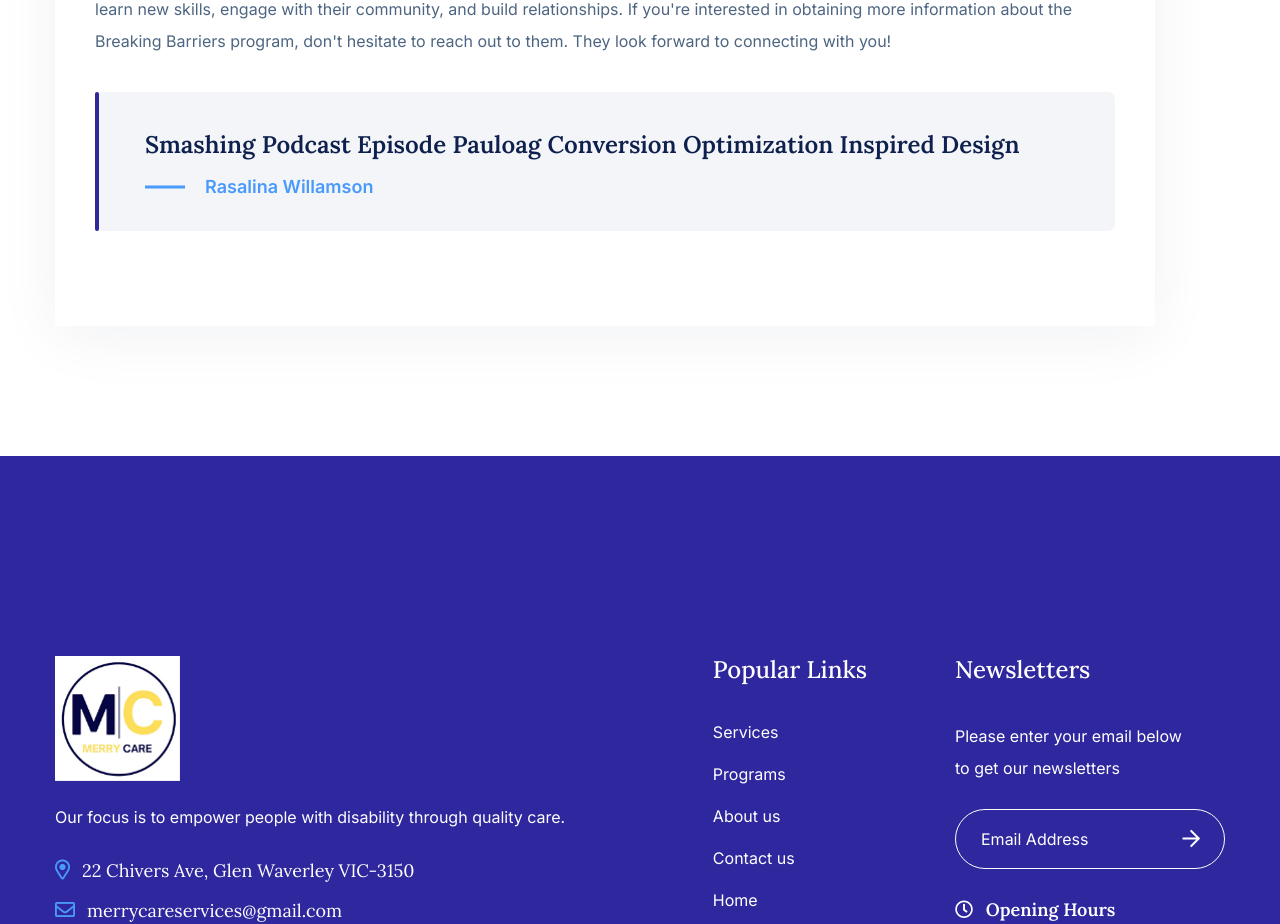
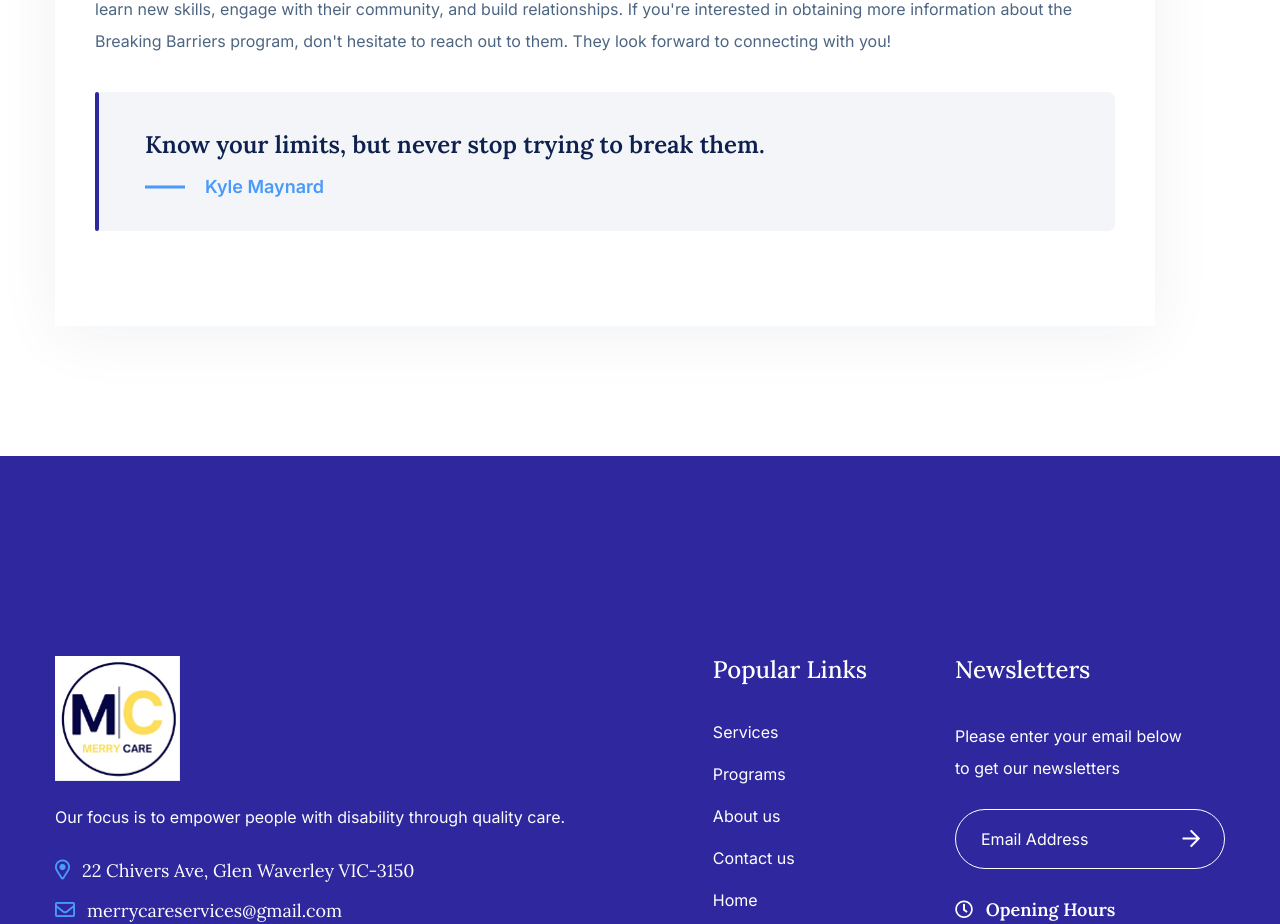
Before and after one commit to Guneetparam/MerryCare, a Next.js app: page /blog-details in a window 1280 px wide. Shown: the part 2175-3099 px from the top of the page. Built offline with nearby package versions, Linux system fonts and the light colour scheme.

Commit message:
Quote change in blog.

```diff
--- a/pages/blog-details.js
+++ b/pages/blog-details.js
@@ -94,10 +94,9 @@ const BlogDetails = () => {
                     </p>
                     <blockquote>
                       <p>
-                        Smashing Podcast Episode Pauloag Conversion Optimization
-                        Inspired Design
+                      Know your limits, but never stop trying to break them.
                       </p>
-                      <cite>Rasalina Willamson</cite>
+                      <cite>Kyle Maynard</cite>
                     </blockquote>
                   </div>
                 </div>
```
